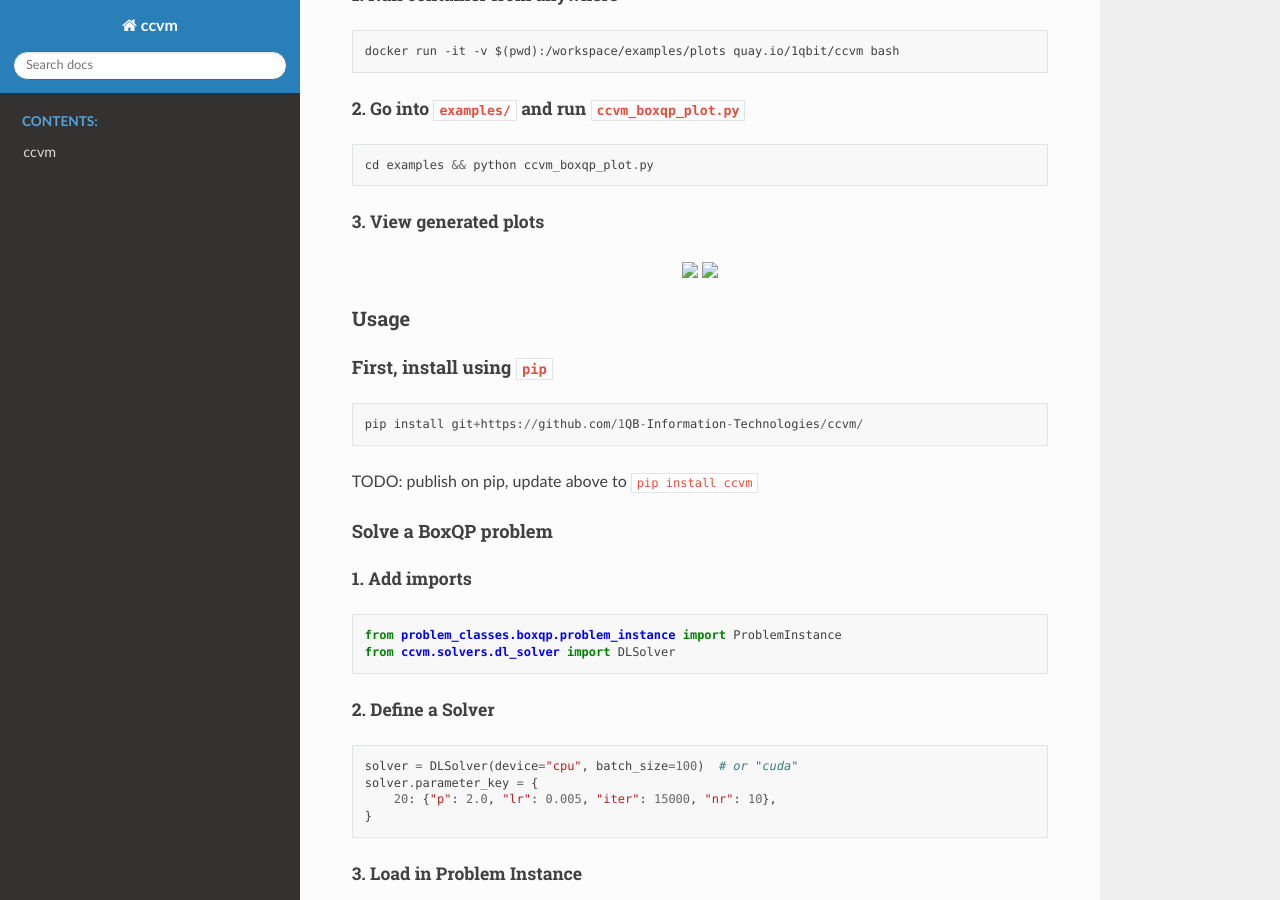
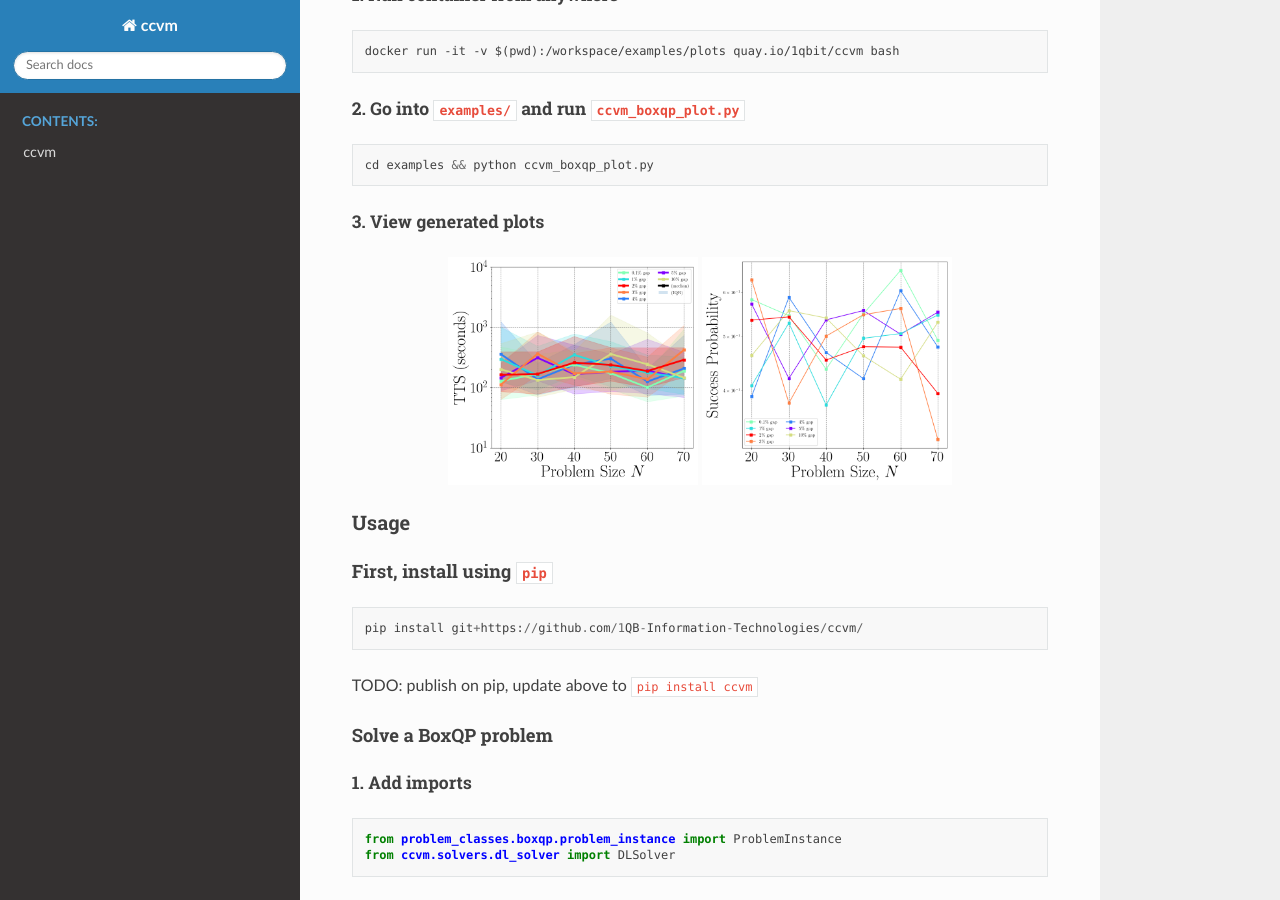
Before and after one commit to 1QB-Information-Technologies/ccvm, a Sphinx documentation site: the page built from docs/index.rst, in a window 1280 px wide and 900 px high, scrolled down 837 px. Built offline with Sphinx 7.4.7 and the Read the Docs theme 2.0.0, drawn with Linux system fonts in a browser that asks for light colours; pages that are not in the unit, such as notebooks, are missing from menus.

Commit message:
update this docs

```diff
--- a/docs/conf.py
+++ b/docs/conf.py
@@ -28,6 +28,10 @@ extensions = [
 
 templates_path = ['_templates']
 exclude_patterns = ['_build', 'Thumbs.db', '.DS_Store']
+html_extra_path = ['_static/']
+
+
+
 
 add_module_names = False
 
```
Also changed, not shown: docs/_static/ccvmplotlib/images/success_prob_plot_example.png (added), docs/_static/ccvmplotlib/images/tts_plot_example.png (added).
